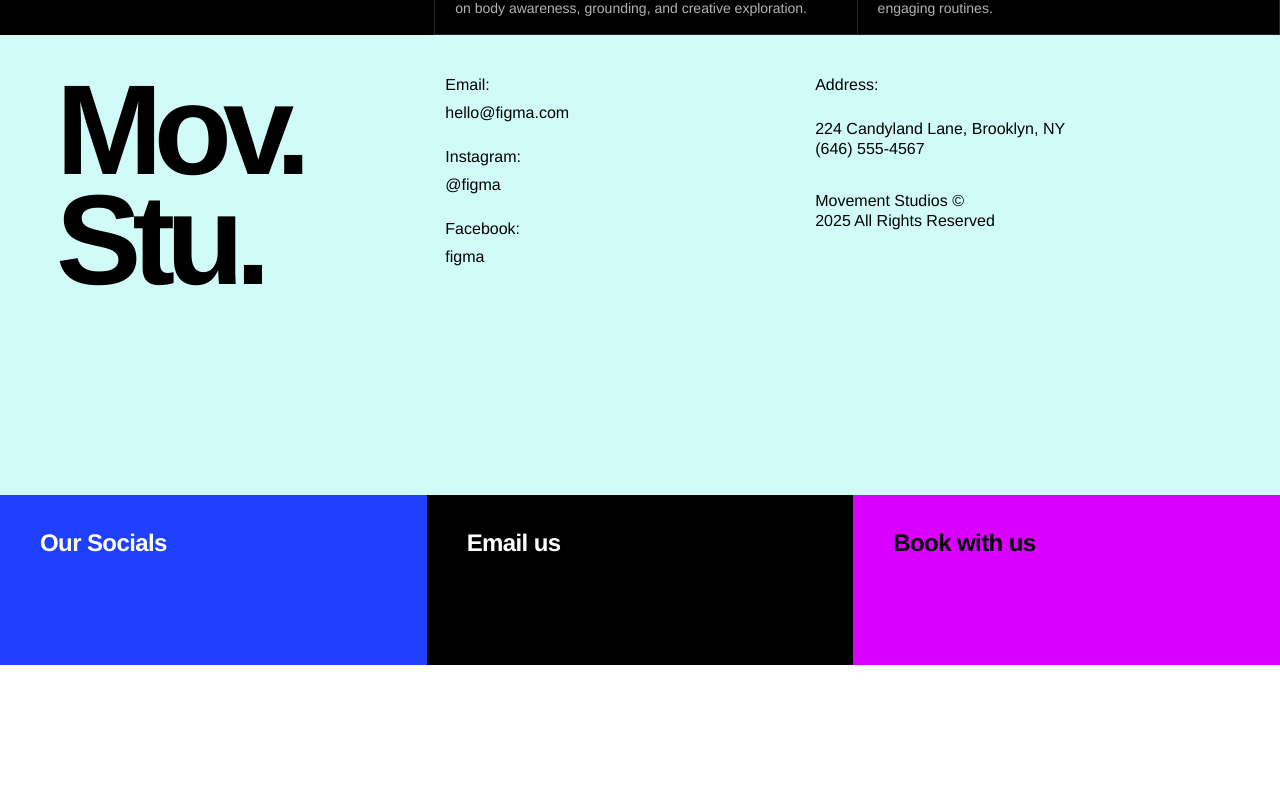
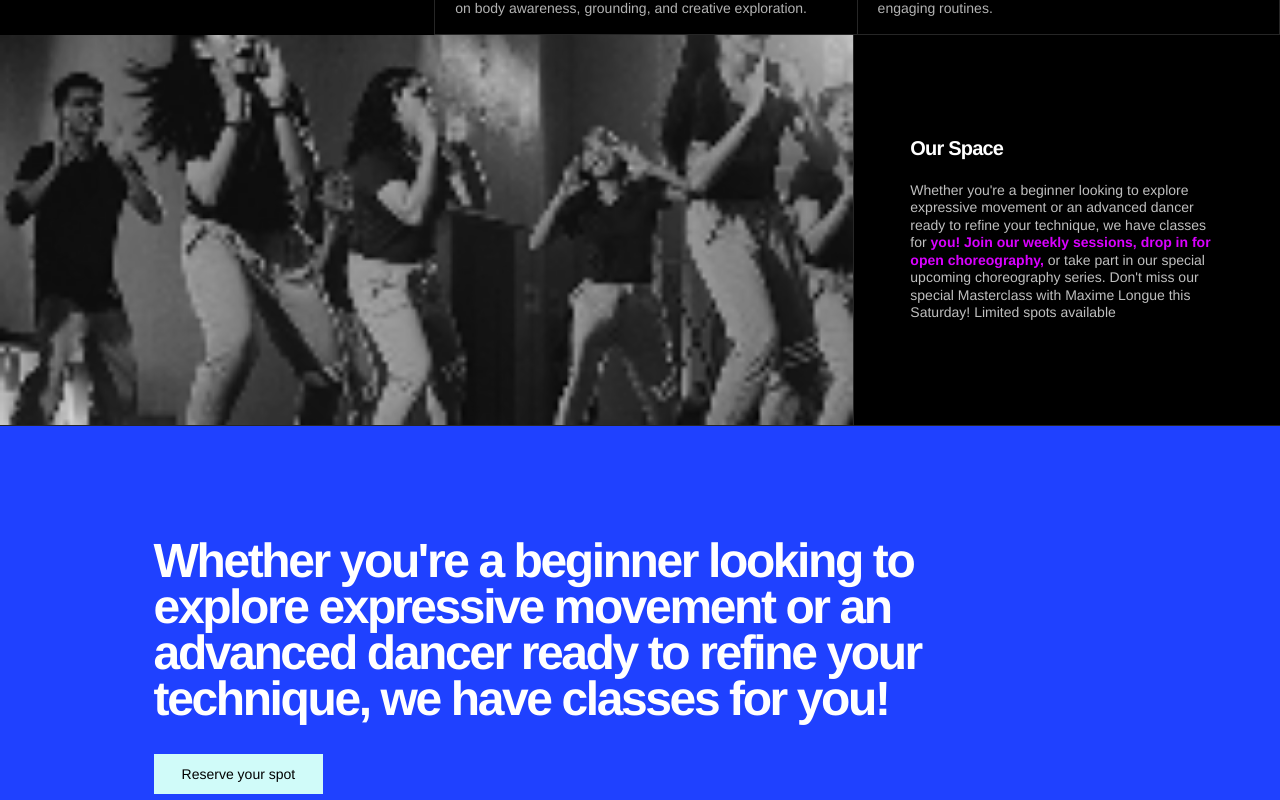
Before and after one commit to SabriBere/movement-studios, a Next.js app: page /about in a window 1280 px wide. Shown: the part 1800-2600 px from the top of the page. Before the commit the page ends 2465 px from the top, so only its background shows below. Built offline with nearby package versions, Linux system fonts and the light colour scheme.

Commit message:
adding quote and rest of information

```diff
--- a/src/components/Content/ContendAbout.tsx
+++ b/src/components/Content/ContendAbout.tsx
@@ -1,6 +1,7 @@
 import Image, { type StaticImageData } from "next/image";
 import sophiaImage from "@/styles/Ilustrations/Frame 2147236306.jpg";
 import alisaImage from "@/styles/Ilustrations/Frame 2147236292.jpg";
+import spaceImage from "@/styles/Ilustrations/Frame 2147236292 (1).jpg";
 
 type AboutPerson = {
     description?: string;
@@ -122,6 +123,62 @@ function InstructorTile({ instructor }: { instructor: AboutPerson }) {
     );
 }
 
+function SpaceSection() {
+    return (
+        <div className="bg-black">
+            <div className="grid border-b border-white/15 lg:grid-cols-[2fr_1fr]">
+                <div className="relative min-h-[250px] overflow-hidden bg-grey sm:min-h-[340px] lg:min-h-[390px]">
+                    <Image
+                        src={spaceImage}
+                        alt="Dance studio space"
+                        fill
+                        className="object-cover grayscale"
+                        sizes="(min-width: 1024px) 67vw, 100vw"
+                    />
+                    <div className="absolute inset-0 bg-black/10" />
+                </div>
+
+                <div className="flex min-h-[250px] items-center border-t border-white/15 bg-black px-5 py-8 text-white sm:px-8 lg:border-l lg:border-t-0 lg:px-14">
+                    <div className="max-w-[22rem]">
+                        <h2 className="text-xl leading-none font-semibold tracking-[-0.04em]">
+                            Our Space
+                        </h2>
+                        <p className="mt-6 text-sm leading-tight text-white/75">
+                            Whether you&apos;re a beginner looking to explore
+                            expressive movement or an advanced dancer ready to
+                            refine your technique, we have classes for{" "}
+                            <span className="font-semibold text-fucsia">
+                                you! Join our weekly sessions, drop in for open
+                                choreography,
+                            </span>{" "}
+                            or take part in our special upcoming choreography
+                            series. Don&apos;t miss our special Masterclass with
+                            Maxime Longue this Saturday! Limited spots available
+                        </p>
+                    </div>
+                </div>
+            </div>
+
+            <div className="bg-blue-barry px-5 py-16 text-white sm:px-12 sm:py-20 lg:px-[12vw] lg:py-28">
+                <div className="max-w-4xl">
+                    <p className="max-w-3xl text-3xl leading-[0.96] font-semibold tracking-[-0.05em] sm:text-4xl lg:text-5xl">
+                        Whether you&apos;re a beginner looking to explore
+                        expressive movement or an advanced dancer ready to
+                        refine your technique, we have classes for you!
+                    </p>
+
+                    <a
+                        href="/booking"
+                        className="mt-8 inline-flex h-10 items-center justify-center bg-cian px-7 text-sm font-medium !text-black transition hover:bg-fucsia hover:!text-white"
+                    >
+                        Reserve your spot
+                    </a>
+                </div>
+            </div>
+        </div>
+    );
+}
+
 export default function ContendAbout() {
     return (
         <section className="bg-black text-white">
@@ -151,6 +208,8 @@ export default function ContendAbout() {
                     ))}
                 </div>
             </div>
+
+            <SpaceSection />
         </section>
     );
 }
```
